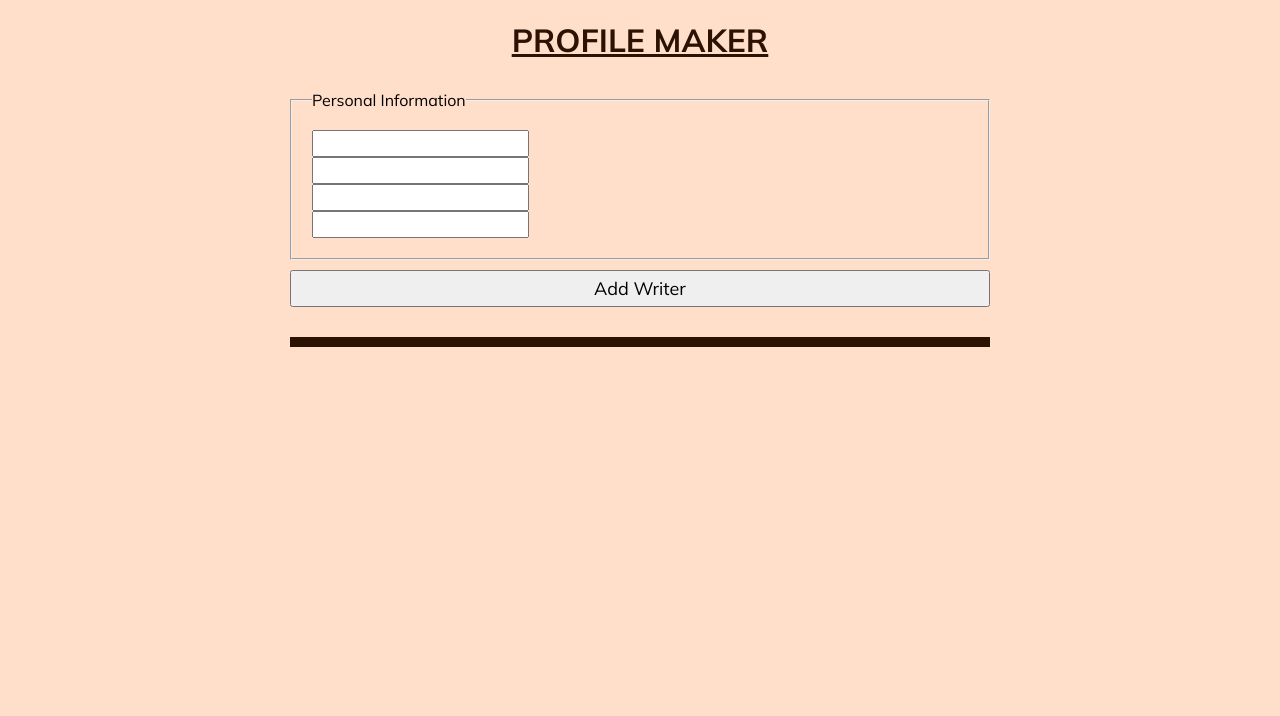
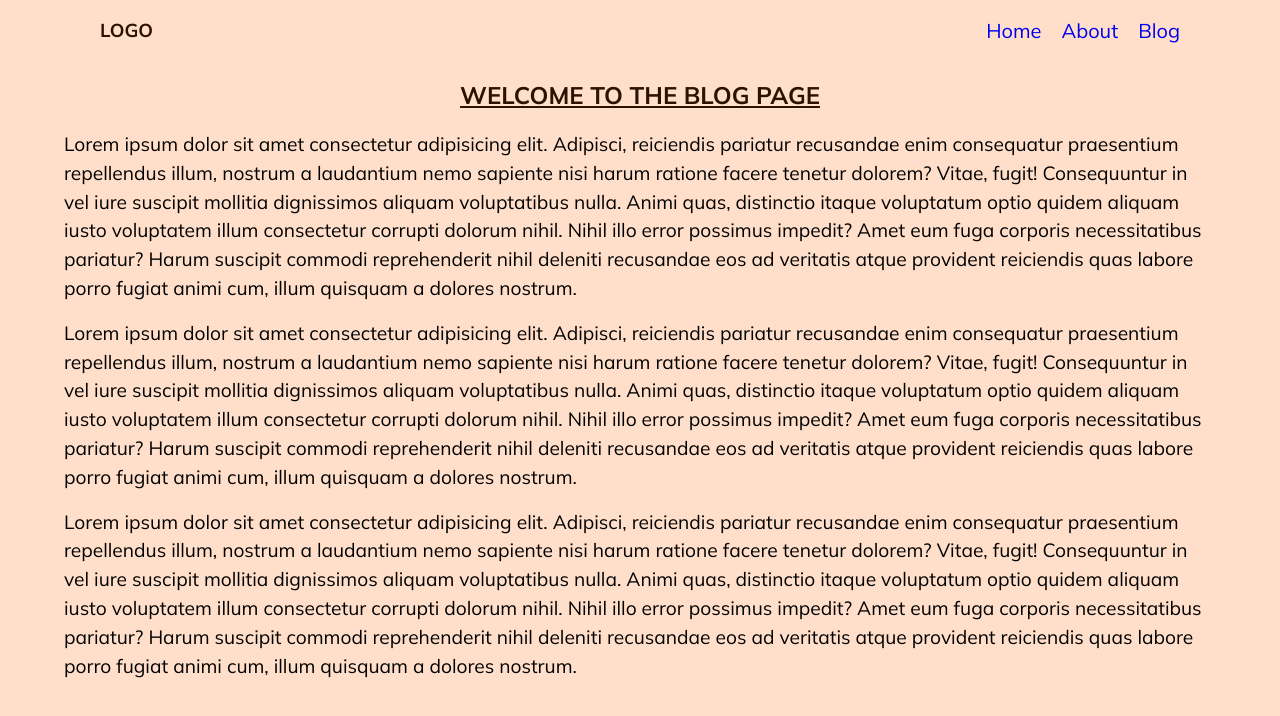
Before and after one commit to GiphtyMens/code-along, a React (Create React App) app: page /blog in a window 1280 px wide. Shown: the top 716 px of the page. Built offline with nearby package versions, Linux system fonts and the light colour scheme.

Commit message:
react-component-8

```diff
--- a/package.json
+++ b/package.json
@@ -9,6 +9,7 @@
     "axios": "^0.26.1",
     "react": "^17.0.2",
     "react-dom": "^17.0.2",
+    "react-router-dom": "^6.3.0",
     "react-scripts": "5.0.0",
     "web-vitals": "^2.1.4"
   },
--- a/src/App.js
+++ b/src/App.js
@@ -1,31 +1,21 @@
-import useLocalStorage from "./hooks/useLocalStorage";
-import ProfileForm from "./components/ProfileForm";
-import ProfileCard from "./components/ProfileCard";
+import React from "react";
+import { BrowserRouter, Routes, Route } from "react-router-dom";
+import About from "./pages/About";
+import Blog from "./pages/Blog";
+import Home from "./pages/Home";
+import Navbar from "./components/Navbar/Navbar";
 
-function App() {
-  const [profiles, setProfiles] = useLocalStorage("profiles", []);
-
-  const updateProfiles = (profile) => {
-    let arr = profiles;
-    arr.push(profile);
-    setProfiles([...arr]);
-  };
-  console.log(profiles);
-
+const App = () => {
   return (
-    <div className="app">
-      <h1> Profile Maker </h1>
-      <div>
-        <ProfileForm submit={updateProfiles} />
-        <hr />
-        <div className="list">
-          {profiles.map((person, index) => (
-            <ProfileCard key={index} writer={person} />
-          ))}
-        </div>
-      </div>
-    </div>
+    <BrowserRouter>
+      <Navbar />
+      <Routes>
+        <Route path="about" element={<About />} />
+        <Route path="blog" element={<Blog />} />
+        <Route path="/" element={<Home />} />
+      </Routes>
+    </BrowserRouter>
   );
-}
+};
 
 export default App;
--- /dev/null
+++ b/src/components/Navbar/Navbar.js
@@ -0,0 +1,24 @@
+import React from "react";
+import { Link } from "react-router-dom";
+import "./Navbar.module.css";
+
+const Navbar = () => {
+  return (
+    <nav>
+      <h3>Logo</h3>
+      <ul>
+        <li>
+          <Link to="/">Home</Link>
+        </li>
+        <li>
+          <Link to="about">About</Link>
+        </li>
+        <li>
+          <Link to="blog">Blog</Link>
+        </li>
+      </ul>
+    </nav>
+  );
+};
+
+export default Navbar;
--- /dev/null
+++ b/src/components/Navbar/Navbar.module.css
@@ -0,0 +1,27 @@
+nav {
+  height: 60px;
+  display: flex;
+  justify-content: space-between;
+  align-items: center;
+  box-shadow: 0 2px 2px 2px rgba(0 0 0 0.2);
+  padding: 0 100px;
+}
+
+nav ul {
+  display: flex;
+  list-style: none;
+  gap: 20px;
+}
+
+nav ul li a {
+  text-decoration: none;
+  font-size: 20px;
+}
+
+nav ul li:hover {
+  transform: scale(1.2);
+}
+
+nav ul li a:hover {
+  color: red;
+}
--- a/src/index.css
+++ b/src/index.css
@@ -194,3 +194,14 @@ hr {
 .post > h3 {
   text-align: center;
 }
+
+section{
+  width: 90vw;
+  margin: 0 auto;
+}
+
+section p{
+  font-size: 1.2rem;
+  line-height: 1.5;
+  margin-bottom: 1rem;
+}
--- /dev/null
+++ b/src/pages/About.js
@@ -0,0 +1,50 @@
+import React from "react";
+
+const About = () => {
+  return (
+    <section>
+        <h1>Welcome to the About Page</h1>
+      <p>
+        Lorem ipsum dolor sit amet consectetur adipisicing elit. Adipisci,
+        reiciendis pariatur recusandae enim consequatur praesentium repellendus
+        illum, nostrum a laudantium nemo sapiente nisi harum ratione facere
+        tenetur dolorem? Vitae, fugit! Consequuntur in vel iure suscipit
+        mollitia dignissimos aliquam voluptatibus nulla. Animi quas, distinctio
+        itaque voluptatum optio quidem aliquam iusto voluptatem illum
+        consectetur corrupti dolorum nihil. Nihil illo error possimus impedit?
+        Amet eum fuga corporis necessitatibus pariatur? Harum suscipit commodi
+        reprehenderit nihil deleniti recusandae eos ad veritatis atque provident
+        reiciendis quas labore porro fugiat animi cum, illum quisquam a dolores
+        nostrum.
+      </p>
+      <p>
+        Lorem ipsum dolor sit amet consectetur adipisicing elit. Adipisci,
+        reiciendis pariatur recusandae enim consequatur praesentium repellendus
+        illum, nostrum a laudantium nemo sapiente nisi harum ratione facere
+        tenetur dolorem? Vitae, fugit! Consequuntur in vel iure suscipit
+        mollitia dignissimos aliquam voluptatibus nulla. Animi quas, distinctio
+        itaque voluptatum optio quidem aliquam iusto voluptatem illum
+        consectetur corrupti dolorum nihil. Nihil illo error possimus impedit?
+        Amet eum fuga corporis necessitatibus pariatur? Harum suscipit commodi
+        reprehenderit nihil deleniti recusandae eos ad veritatis atque provident
+        reiciendis quas labore porro fugiat animi cum, illum quisquam a dolores
+        nostrum.
+      </p>
+      <p>
+        Lorem ipsum dolor sit amet consectetur adipisicing elit. Adipisci,
+        reiciendis pariatur recusandae enim consequatur praesentium repellendus
+        illum, nostrum a laudantium nemo sapiente nisi harum ratione facere
+        tenetur dolorem? Vitae, fugit! Consequuntur in vel iure suscipit
+        mollitia dignissimos aliquam voluptatibus nulla. Animi quas, distinctio
+        itaque voluptatum optio quidem aliquam iusto voluptatem illum
+        consectetur corrupti dolorum nihil. Nihil illo error possimus impedit?
+        Amet eum fuga corporis necessitatibus pariatur? Harum suscipit commodi
+        reprehenderit nihil deleniti recusandae eos ad veritatis atque provident
+        reiciendis quas labore porro fugiat animi cum, illum quisquam a dolores
+        nostrum.
+      </p>
+    </section>
+  );
+};
+
+export default About;
--- /dev/null
+++ b/src/pages/Blog.js
@@ -0,0 +1,50 @@
+import React from "react";
+
+const Blog = () => {
+  return (
+    <section>
+        <h1>Welcome to the Blog Page</h1>
+      <p>
+        Lorem ipsum dolor sit amet consectetur adipisicing elit. Adipisci,
+        reiciendis pariatur recusandae enim consequatur praesentium repellendus
+        illum, nostrum a laudantium nemo sapiente nisi harum ratione facere
+        tenetur dolorem? Vitae, fugit! Consequuntur in vel iure suscipit
+        mollitia dignissimos aliquam voluptatibus nulla. Animi quas, distinctio
+        itaque voluptatum optio quidem aliquam iusto voluptatem illum
+        consectetur corrupti dolorum nihil. Nihil illo error possimus impedit?
+        Amet eum fuga corporis necessitatibus pariatur? Harum suscipit commodi
+        reprehenderit nihil deleniti recusandae eos ad veritatis atque provident
+        reiciendis quas labore porro fugiat animi cum, illum quisquam a dolores
+        nostrum.
+      </p>
+      <p>
+        Lorem ipsum dolor sit amet consectetur adipisicing elit. Adipisci,
+        reiciendis pariatur recusandae enim consequatur praesentium repellendus
+        illum, nostrum a laudantium nemo sapiente nisi harum ratione facere
+        tenetur dolorem? Vitae, fugit! Consequuntur in vel iure suscipit
+        mollitia dignissimos aliquam voluptatibus nulla. Animi quas, distinctio
+        itaque voluptatum optio quidem aliquam iusto voluptatem illum
+        consectetur corrupti dolorum nihil. Nihil illo error possimus impedit?
+        Amet eum fuga corporis necessitatibus pariatur? Harum suscipit commodi
+        reprehenderit nihil deleniti recusandae eos ad veritatis atque provident
+        reiciendis quas labore porro fugiat animi cum, illum quisquam a dolores
+        nostrum.
+      </p>
+      <p>
+        Lorem ipsum dolor sit amet consectetur adipisicing elit. Adipisci,
+        reiciendis pariatur recusandae enim consequatur praesentium repellendus
+        illum, nostrum a laudantium nemo sapiente nisi harum ratione facere
+        tenetur dolorem? Vitae, fugit! Consequuntur in vel iure suscipit
+        mollitia dignissimos aliquam voluptatibus nulla. Animi quas, distinctio
+        itaque voluptatum optio quidem aliquam iusto voluptatem illum
+        consectetur corrupti dolorum nihil. Nihil illo error possimus impedit?
+        Amet eum fuga corporis necessitatibus pariatur? Harum suscipit commodi
+        reprehenderit nihil deleniti recusandae eos ad veritatis atque provident
+        reiciendis quas labore porro fugiat animi cum, illum quisquam a dolores
+        nostrum.
+      </p>
+    </section>
+  );
+};
+
+export default Blog;
--- /dev/null
+++ b/src/pages/Home.js
@@ -0,0 +1,50 @@
+import React from "react";
+
+const Home = () => {
+  return (
+    <section>
+        <h1>Welcome to the Home Page</h1>
+      <p>
+        Lorem ipsum dolor sit amet consectetur adipisicing elit. Adipisci,
+        reiciendis pariatur recusandae enim consequatur praesentium repellendus
+        illum, nostrum a laudantium nemo sapiente nisi harum ratione facere
+        tenetur dolorem? Vitae, fugit! Consequuntur in vel iure suscipit
+        mollitia dignissimos aliquam voluptatibus nulla. Animi quas, distinctio
+        itaque voluptatum optio quidem aliquam iusto voluptatem illum
+        consectetur corrupti dolorum nihil. Nihil illo error possimus impedit?
+        Amet eum fuga corporis necessitatibus pariatur? Harum suscipit commodi
+        reprehenderit nihil deleniti recusandae eos ad veritatis atque provident
+        reiciendis quas labore porro fugiat animi cum, illum quisquam a dolores
+        nostrum.
+      </p>
+      <p>
+        Lorem ipsum dolor sit amet consectetur adipisicing elit. Adipisci,
+        reiciendis pariatur recusandae enim consequatur praesentium repellendus
+        illum, nostrum a laudantium nemo sapiente nisi harum ratione facere
+        tenetur dolorem? Vitae, fugit! Consequuntur in vel iure suscipit
+        mollitia dignissimos aliquam voluptatibus nulla. Animi quas, distinctio
+        itaque voluptatum optio quidem aliquam iusto voluptatem illum
+        consectetur corrupti dolorum nihil. Nihil illo error possimus impedit?
+        Amet eum fuga corporis necessitatibus pariatur? Harum suscipit commodi
+        reprehenderit nihil deleniti recusandae eos ad veritatis atque provident
+        reiciendis quas labore porro fugiat animi cum, illum quisquam a dolores
+        nostrum.
+      </p>
+      <p>
+        Lorem ipsum dolor sit amet consectetur adipisicing elit. Adipisci,
+        reiciendis pariatur recusandae enim consequatur praesentium repellendus
+        illum, nostrum a laudantium nemo sapiente nisi harum ratione facere
+        tenetur dolorem? Vitae, fugit! Consequuntur in vel iure suscipit
+        mollitia dignissimos aliquam voluptatibus nulla. Animi quas, distinctio
+        itaque voluptatum optio quidem aliquam iusto voluptatem illum
+        consectetur corrupti dolorum nihil. Nihil illo error possimus impedit?
+        Amet eum fuga corporis necessitatibus pariatur? Harum suscipit commodi
+        reprehenderit nihil deleniti recusandae eos ad veritatis atque provident
+        reiciendis quas labore porro fugiat animi cum, illum quisquam a dolores
+        nostrum.
+      </p>
+    </section>
+  );
+};
+
+export default Home;
```
Also changed, not shown: 1 other file (tests, documents, lock files or other folders).
